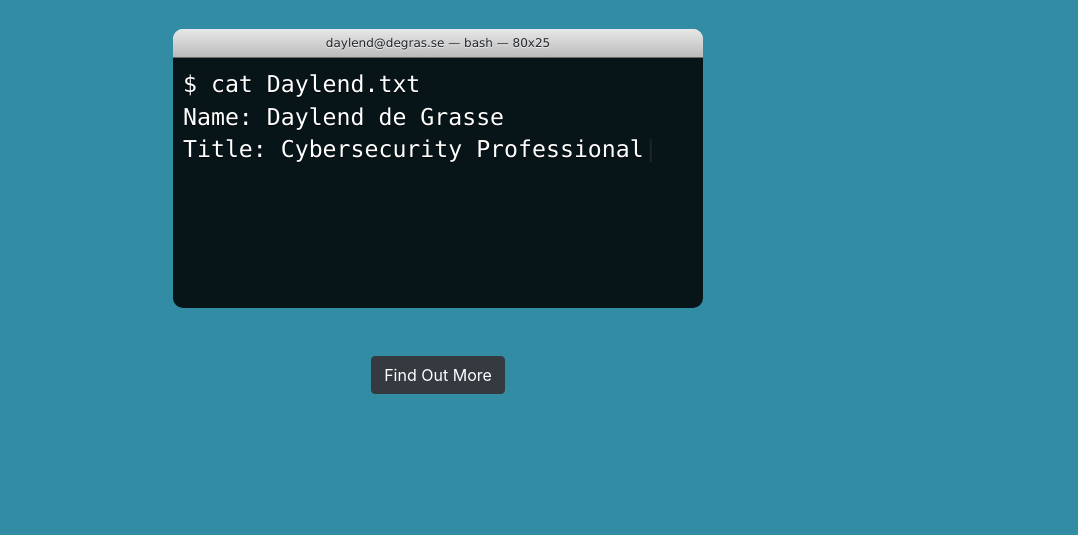
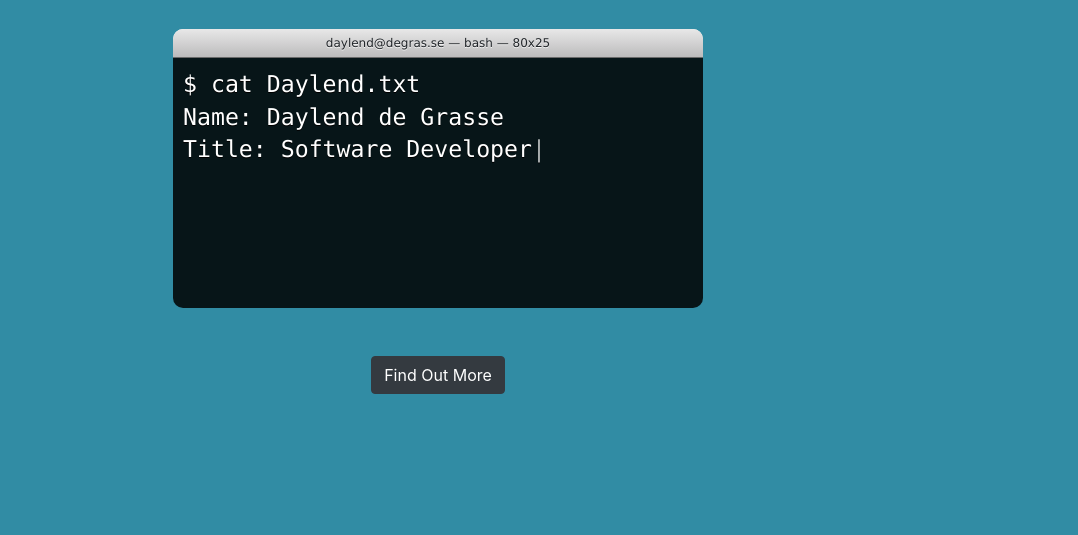
Before and after one commit to Daylend/daylend.github.io, a website with bundled scripts: page index.html in a window 1280 px wide. Shown: the part 265-800 px from the top of the page, without its empty margins (202-1280 px from the left). Built offline with nearby package versions, Linux system fonts and the light colour scheme.

Commit message:
Changed text in console window

```diff
--- a/js/typed_init.js
+++ b/js/typed_init.js
@@ -1,4 +1,4 @@
 var typed = new Typed('#typed', {
-	strings: ['cat Daylend.txt^1000<br>Name: Daylend de Grasse<br>Title: Cybersecurity Professional'],
+	strings: ['cat Daylend.txt^1000<br>Name: Daylend de Grasse<br>Title: Software Developer'],
 	typeSpeed: 10
 });
```
Also changed, not shown: index.html (+0 -1 lines).
